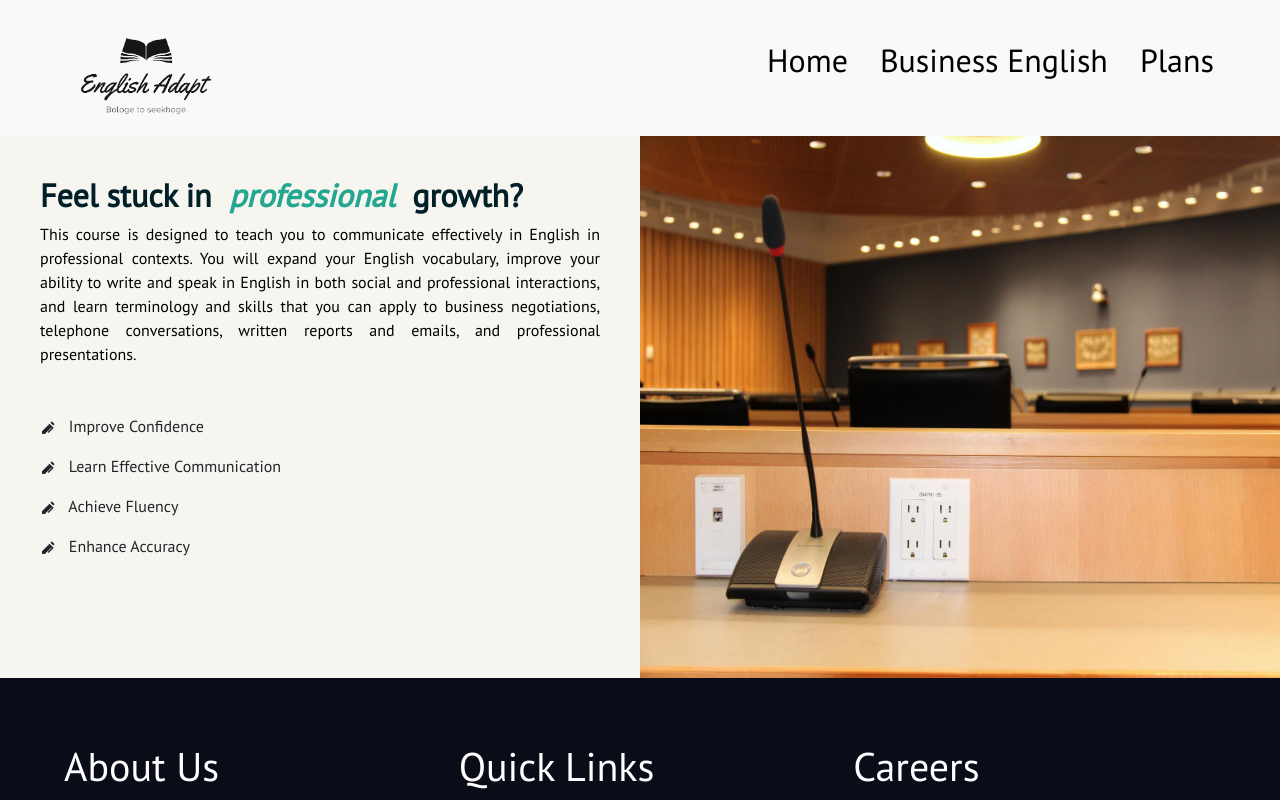
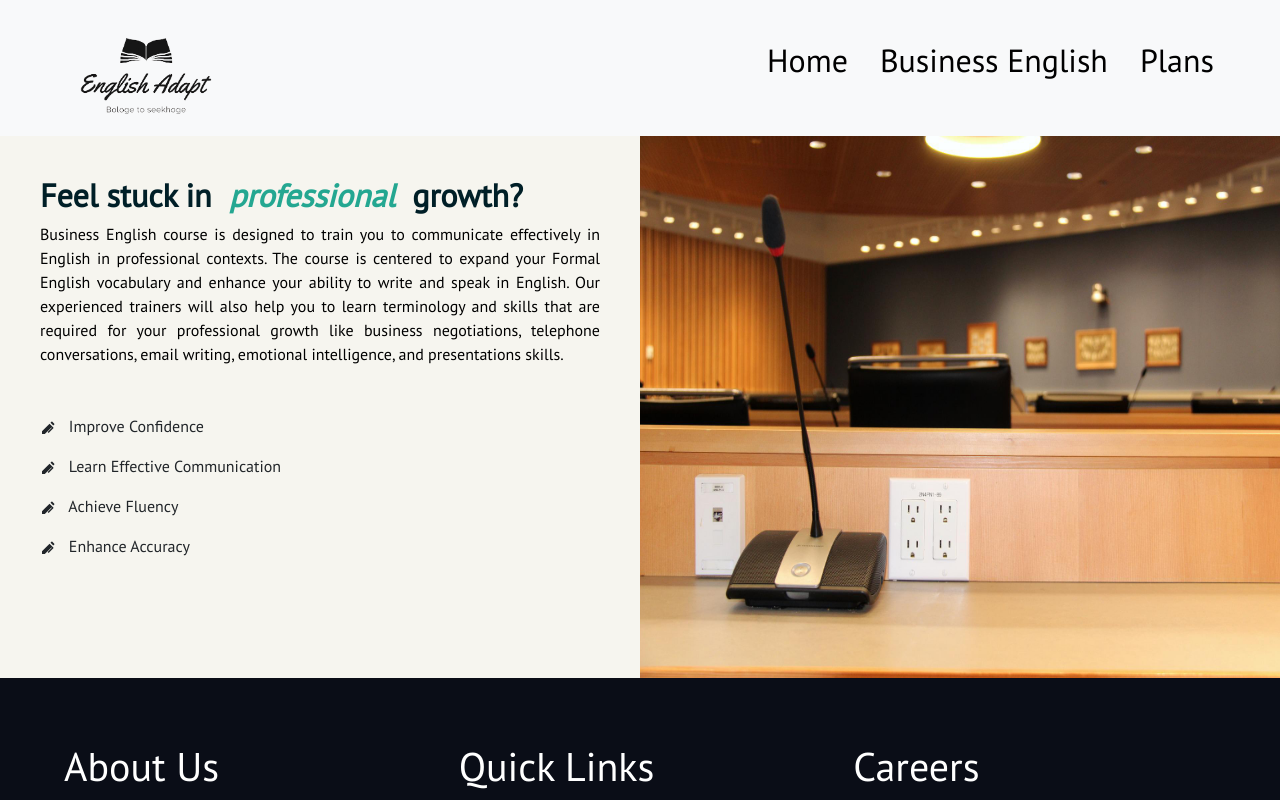
Before and after one commit to ritikamadaan01/englishAdapt, a React (Create React App) app: page /businessEnglish in a window 1280 px wide. Shown: the top 800 px of the page. Built offline with nearby package versions, Linux system fonts and the light colour scheme.

Commit message:
Update number

```diff
--- a/src/Components/Home/cover.jsx
+++ b/src/Components/Home/cover.jsx
@@ -44,7 +44,7 @@ class Cover extends React.Component {
                 <div className="col-12 text-center">
                     <div className="pt-md-2 mt-1 home_button_container" style={{ margin: "auto", width: "fit-content" }}>
                         <button className="bookBTN1">
-                            <a href={"https://web.whatsapp.com/send?phone=9199&text=Hello, I would like to know more about the courses offered."}
+                            <a href={"https://web.whatsapp.com/send?phone=918999800008&text=Hello, I would like to know more about the courses offered."}
                                 target="_blank"
                                 style={{ textDecoration: "none", color: "white" }}>Book Your Trial @ 99</a></button>
                     </div>
--- a/src/Components/business_eng.jsx
+++ b/src/Components/business_eng.jsx
@@ -20,14 +20,12 @@ class BusinessEnglish extends React.Component {
 
                     <div className="business_text_1">
                         <p className="">
-                            This course is designed to teach you to communicate effectively in
-                            English in professional contexts. You will expand your English vocabulary,
-                            improve your ability to write and speak in English in both social and
-                            professional interactions, and learn terminology and skills that you can
-                            apply to business negotiations, telephone conversations, written reports
-                            and emails, and professional presentations.
-
-
+                            Business English course is designed to train you to communicate effectively in
+                            English in professional contexts. The course is centered to expand your Formal
+                            English vocabulary and enhance your ability to write and speak in English. Our
+                            experienced trainers will also help you to learn terminology and skills that
+                            are required for your professional growth like business negotiations, telephone
+                            conversations, email writing, emotional intelligence, and presentations skills.
                         </p>
                     </div>
 
--- a/src/Components/plans.jsx
+++ b/src/Components/plans.jsx
@@ -20,7 +20,7 @@ class Plans extends React.Component {
                     <div className="col-12 text-center">
                         <div className="pt-md-2 mt-1" style={{ margin: "auto", width: "fit-content" }}>
                             <button className="bookBTN2">
-                                <a href={"https://web.whatsapp.com/send?phone=919999012290&text=Hello, I would like to know more about the courses offered."}
+                                <a href={"https://web.whatsapp.com/send?phone=918999800008&text=Hello, I would like to know more about the courses offered."}
                                     target="_blank"
                                     style={{ textDecoration: "none", color: "white" }}>Book Your Trial @ 99</a></button>
                         </div>
@@ -43,7 +43,7 @@ class Plans extends React.Component {
                     <div className="col-12 text-center">
                         <div className="pt-md-2 mt-1" style={{ margin: "auto", width: "fit-content" }}>
                             <button className="bookBTN2">
-                                <a href={"https://web.whatsapp.com/send?phone=919999012290&text=Hello, I would like to know more about the courses offered."}
+                                <a href={"https://web.whatsapp.com/send?phone=918999800008&text=Hello, I would like to know more about the courses offered."}
                                     target="_blank"
                                     style={{ textDecoration: "none", color: "white" }}>Book Your Trial @ 99</a></button>
                         </div>
@@ -69,7 +69,7 @@ class Plans extends React.Component {
                     <div className="col-12 text-center">
                         <div className="pt-md-2 mt-1" style={{ margin: "auto", width: "fit-content" }}>
                             <button className="bookBTN2">
-                                <a href={"https://web.whatsapp.com/send?phone=919999012290&text=Hello, I would like to know more about the courses offered."}
+                                <a href={"https://web.whatsapp.com/send?phone=918999800008&text=Hello, I would like to know more about the courses offered."}
                                     target="_blank"
                                     style={{ textDecoration: "none", color: "white" }}>Book Your Trial @ 99</a></button>
                         </div>
```
